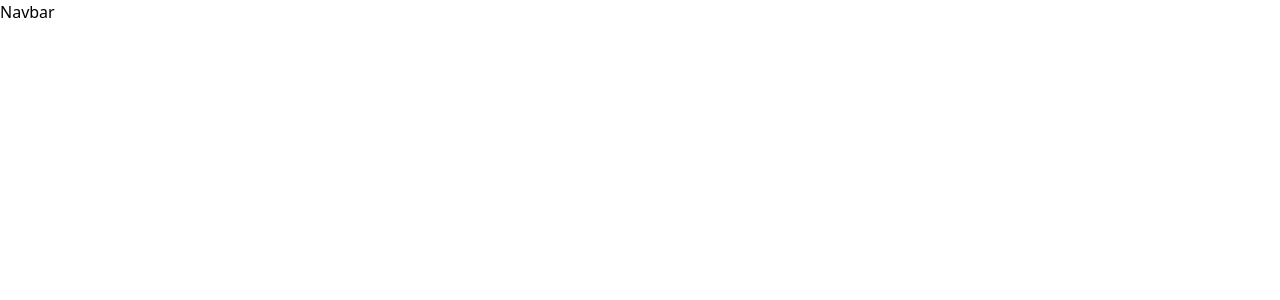
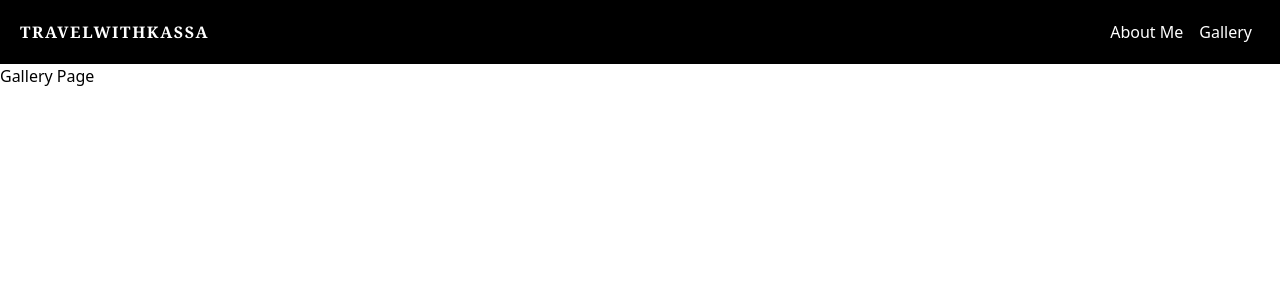
Before and after one commit to kasunkavinda/TravelWithKassa, a React (Create React App) app: page /gallery in a window 1280 px wide. Before the commit this address had no page. Shown: the top 300 px of the page. Built offline with nearby package versions, Linux system fonts and the light colour scheme.

Commit message:
completed navigation bar

```diff
--- a/src/App.js
+++ b/src/App.js
@@ -1,6 +1,8 @@
 import { BrowserRouter, Route, Routes } from "react-router-dom";
 import Layout from "./components/Layout/Layout";
 import HomePage from "./components/HomePage/HomePage";
+import AboutMe from "./components/AboutMe/AboutMe";
+import Gallery from "./components/Gallery/Gallery";
 
 function App() {
   return (
@@ -8,6 +10,8 @@ function App() {
       <Layout>
         <Routes>
           <Route path="/" element={<HomePage />}></Route>
+          <Route path="/about-me" element={<AboutMe />}></Route>
+          <Route path="/gallery" element={<Gallery />}></Route>
         </Routes>
       </Layout>
     </BrowserRouter>
--- /dev/null
+++ b/src/components/AboutMe/AboutMe.js
@@ -0,0 +1,7 @@
+import React from "react";
+
+function AboutMe() {
+  return <div>About Me Page</div>;
+}
+
+export default AboutMe;
--- /dev/null
+++ b/src/components/Gallery/Gallery.js
@@ -0,0 +1,7 @@
+import React from "react";
+
+function Gallery() {
+  return <div>Gallery Page</div>;
+}
+
+export default Gallery;
--- a/src/components/Navbar/Navbar.js
+++ b/src/components/Navbar/Navbar.js
@@ -3,8 +3,21 @@ import { Link } from "react-router-dom";
 function Navbar() {
   return (
     <>
-      <nav>
-        <Link to="/">Navbar</Link>
+      <nav className="flex bg-black text-white  p-5">
+        <Link
+          to="/"
+          className="font-serif tracking-widest font-black hover:text-green-300"
+        >
+          TRAVELWITHKASSA
+        </Link>
+        <div className="flex-grow text-right">
+          <Link to="/about-me" className="px-2 hover:text-green-300">
+            About Me
+          </Link>
+          <Link to="/gallery" className="px-2 hover:text-green-300">
+            Gallery
+          </Link>
+        </div>
       </nav>
     </>
   );
```
